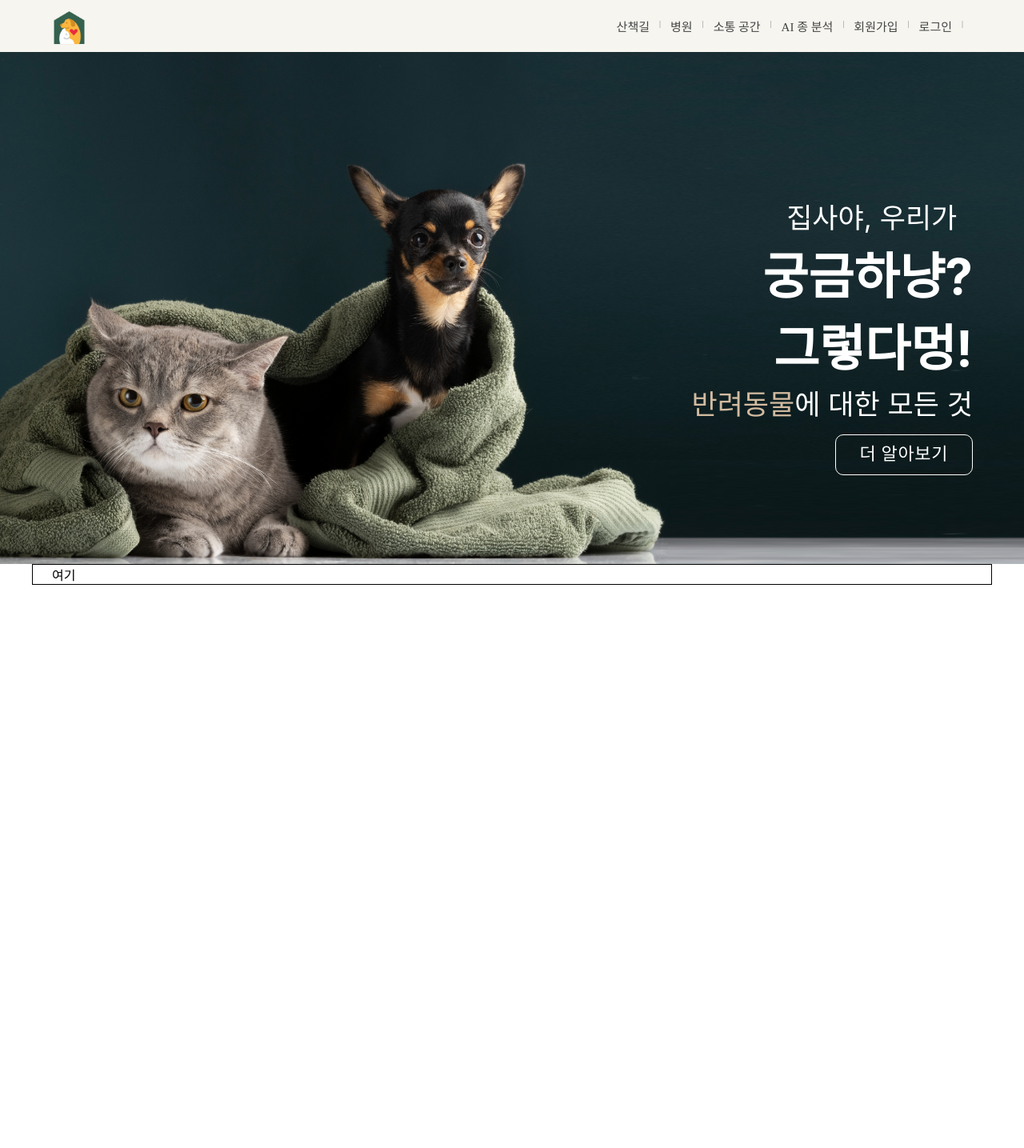
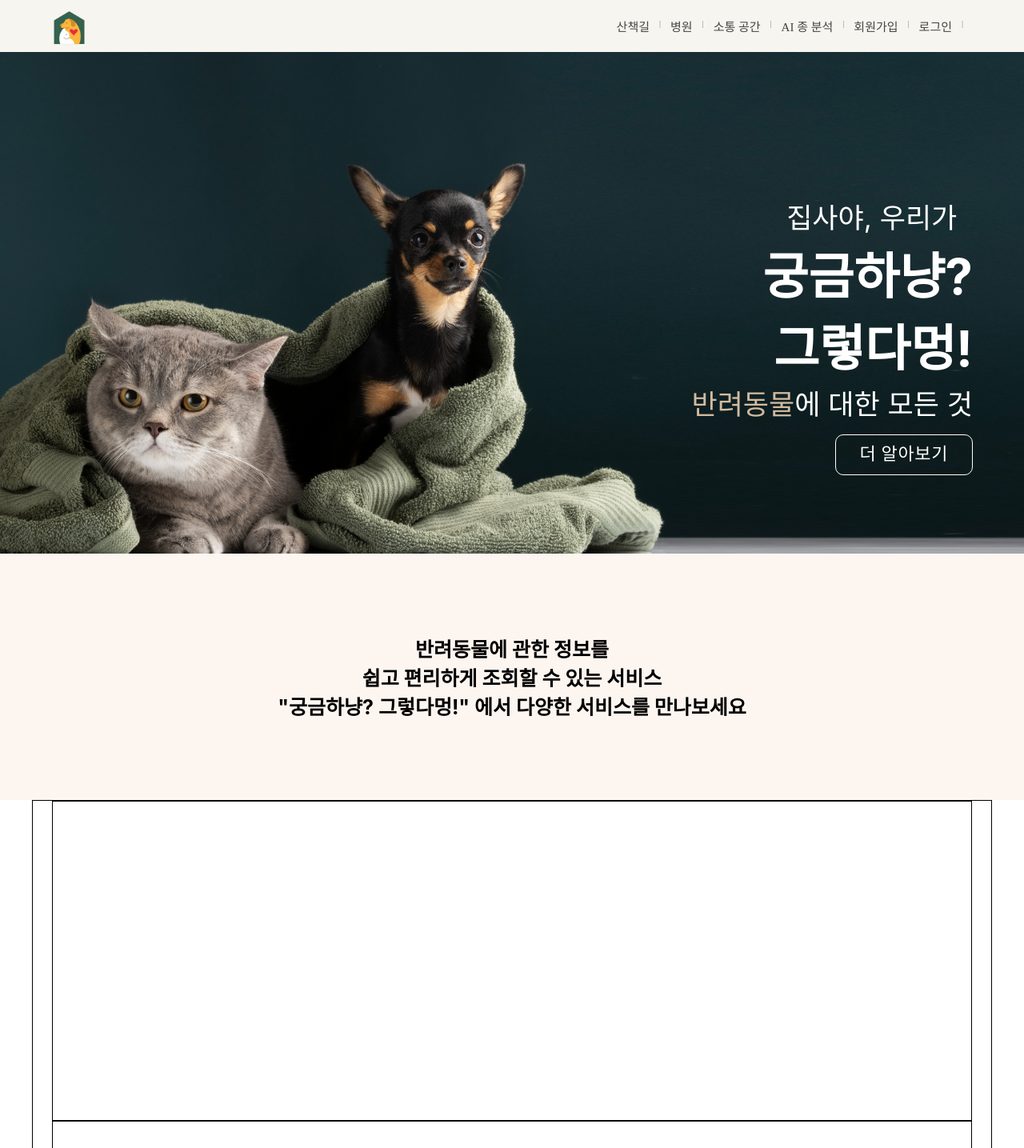
Before and after one commit to ws0671/elice-third-project, a React (Create React App) app in the folder front/: page / in a window 1280 px wide. Shown: the top 1435 px of the page at 80% size. Before the commit the page ends 800 px from the top, so only its background shows below. Built offline with nearby package versions, Linux system fonts and the light colour scheme; a web font is replaced by a local one.

Commit message:
design : board css 변경

```diff
--- a/front/src/components/board/Posting.js
+++ b/front/src/components/board/Posting.js
@@ -5,6 +5,7 @@ import DoNotDisturbOnOutlinedIcon from "@mui/icons-material/DoNotDisturbOnOutlin
 import { useState } from "react";
 import * as Api from "../../api";
 import React from "react";
+import axios from "axios";
 const Posting = () => {
     const navigate = useNavigate();
 
@@ -13,6 +14,7 @@ const Posting = () => {
     const [image, setImage] = useState("");
     const [hashTag, setHashTag] = useState("");
     const [hashTagArray, setHashTagArray] = useState([]);
+    const [file, setFile] = useState("");
 
     const onKeyPress = (e) => {
         if (e.target.value.length !== 0 && e.key === "Enter") {
@@ -31,20 +33,20 @@ const Posting = () => {
         setHashTagArray(filteredTagList);
     };
 
-    const onUploadImg = (e) => {
+    const onUploadImg = async () => {
         const formData = new FormData();
-        formData.append("image", e.target.files[0]);
-        const res = Api.post("boards/images", formData, {
-            headers: {
-                "Content-Type": "multipart/form-data",
-            },
-        });
-        setImage(res.data);
+        formData.append("image", file);
+        // const res = await axios.post("boards/images", formData, {
+        //     headers: {
+        //         "Content-Type": "multipart/form-data",
+        //         Authorization: `Bearer ${sessionStorage.getItem("userToken")}`,
+        //     },
+        // });
+        // setImage(res.data);
         console.log(image);
     };
 
     const handleSubmit = async () => {
-        try {
         await Api.post("boards", {
             title,
             content,
@@ -53,9 +55,6 @@ const Posting = () => {
         });
         alert("게시글 등록을 성공하였습니다.");
         navigate(`/board`);
-        } catch (error) {
-            alert("게시글 등록에 실패하였습니다.", error);
-        }
     };
     const stopEvent = (e) => {
         if ((title.length > 0) & (content.length > 0)) {
--- a/front/src/components/board/PostingEditor.js
+++ b/front/src/components/board/PostingEditor.js
@@ -40,12 +40,12 @@ const PostingEditor = ({ post, setPostEdit, fetchData }) => {
     const onUploadImg = (value) => {
         const formData = new FormData();
         formData.append("image", value);
-        const res = Api.post("boards/images", formData, {
-            headers: {
-                "Content-Type": "multipart/form-data",
-            },
-        });
-        setImage(res.data);
+        // const res = Api.post("boards/images", formData, {
+        //     headers: {
+        //         "Content-Type": "multipart/form-data",
+        //     },
+        // });
+        // setImage(res.data);
     };
 
     const handleSubmit = async () => {
--- a/front/src/components/board/Posts.js
+++ b/front/src/components/board/Posts.js
@@ -124,7 +124,7 @@ const Newposts = () => {
                         minWidth: "500px",
                     }}
                 >
-                    질문을 통해 궁금한 점을 해결하고 다양한 정보를 얻어가세요!
+                    궁금한 점을 해결하고 다양한 정보를 얻어가세요!
                 </Grid>
                 <Grid style={{ display: "flex" }}>
                     <SearchIcon
--- a/front/src/components/home/Home.js
+++ b/front/src/components/home/Home.js
@@ -6,7 +6,11 @@ import {
     Domain,
     SloganInner,
     ServiceWrap,
+    ServiceContent,
+    TitleLineWrap,
+    TitleLine,
 } from "./HomeStyle";
+
 import { styled } from "@mui/material/styles";
 
 const SloganButton = styled(Button)({
@@ -44,7 +48,21 @@ const Home = () => {
                     </MainSlogan>
                 </MainTopBanner>
             </Grid>
-            <ServiceWrap sx="lg"> 여기</ServiceWrap>
+            <TitleLineWrap>
+                <TitleLine>
+                    반려동물에 관한 정보를 <br />
+                    쉽고 편리하게 조회할 수 있는 서비스
+                    <br />
+                    "궁금하냥? 그렇다멍!" 에서 다양한 서비스를 만나보세요
+                </TitleLine>
+            </TitleLineWrap>
+
+            <ServiceWrap sx="lg">
+                <ServiceContent />
+                <ServiceContent />
+                <ServiceContent />
+                <ServiceContent />
+            </ServiceWrap>
         </>
     );
 };
--- a/front/src/components/home/HomeStyle.js
+++ b/front/src/components/home/HomeStyle.js
@@ -4,11 +4,11 @@ import MainImg from "../../assets/images/pet.jpg";
 
 const MainTopBanner = styled(Grid)`
     width: 100vw;
-    height: 50vw;
-    max-width: 1800px;
-    max-height: 900px;
+    height: 49vw;
+    // max-width: 1800px;
+    // max-height: 900px;
     background-image: url(${MainImg});
-    background-size: contain;
+    background-size: cover;
     background-repeat: no-repeat;
 `;
 
@@ -33,4 +33,33 @@ const ServiceWrap = styled(Container)`
     border: solid 1px;
 `;
 
-export { MainTopBanner, MainSlogan, Domain, SloganInner, ServiceWrap };
+const ServiceContent = styled(Grid)`
+    border: solid 1px;
+    width: 100%;
+    height: 400px;
+`;
+
+const TitleLineWrap = styled(Grid)`
+    background-color: #fdf6f0;
+    padding: 100px 0;
+`;
+
+const TitleLine = styled(Container)`
+    font-size: 25px;
+    font-weight: bold;
+    text-align: center;
+    display: flex;
+`;
+
+const SubDomain = styled(Grid);
+
+export {
+    MainTopBanner,
+    MainSlogan,
+    Domain,
+    SloganInner,
+    ServiceWrap,
+    ServiceContent,
+    TitleLineWrap,
+    TitleLine,
+};
```
Lines whose indentation alone changed are shown as unchanged.
